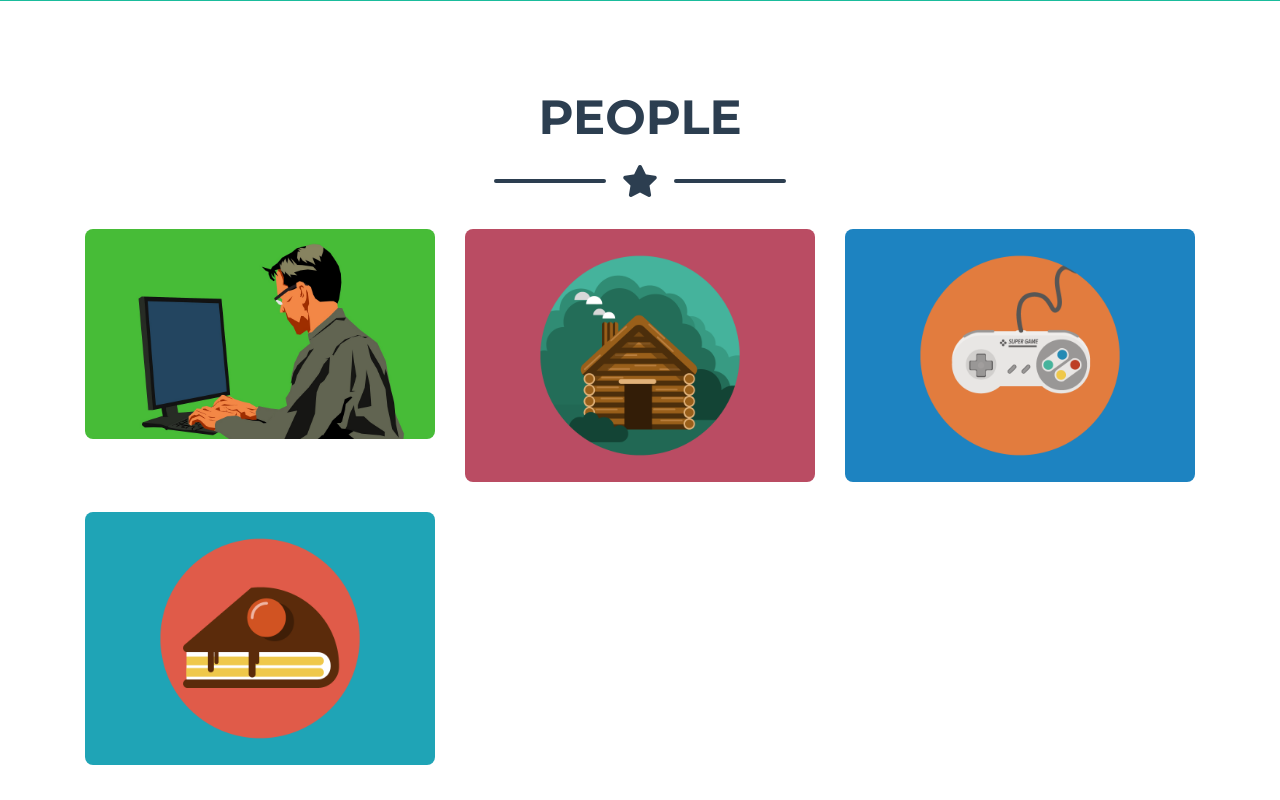
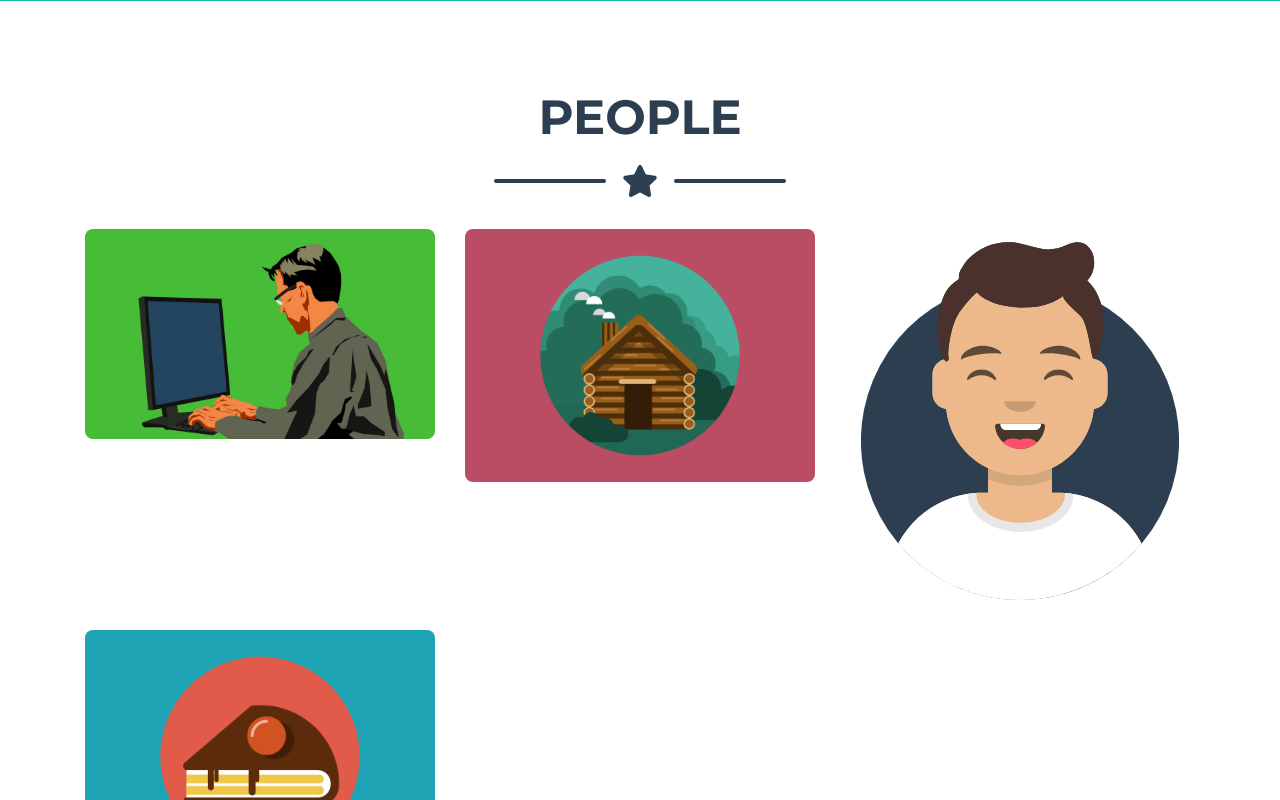
Before and after one commit to CEN-4010-001-Group-4/Team-Website, a website with bundled scripts: page index.html in a window 1280 px wide. Shown: the part 667-1467 px from the top of the page. Built offline with nearby package versions, Linux system fonts and the light colour scheme.

Commit message:
Updated profile pic for Richard

```diff
--- a/index.html
+++ b/index.html
@@ -119,7 +119,7 @@
                 <i class="fas fa-plus fa-3x"></i>
               </div>
             </div>
-            <img class="img-fluid" src="img/portfolio/richard.png" alt="">
+            <img class="img-fluid" src="people/richard/img/avataaars.svg" alt="">
           </div>
         </div>
 
@@ -288,7 +288,7 @@
                   <div class="divider-custom-line"></div>
                 </div>
                 <!-- Portfolio Modal - Image -->
-                <img class="img-fluid rounded mb-5" src="img/portfolio/richard.png" alt="">
+                <img class="img-fluid rounded mb-5" src="people/richard/img/avataaars.svg" alt="">
                 <!-- Portfolio Modal - Text -->
                 <p class="mb-5"><a href="./people/richard">About Me</a></p>
                 <p class="mb-5"><a href="http://lamp.cse.fau.edu/~urenar2016/">Individual LAMP Server</a></p>
```
Also changed, not shown: people/richard/index.html (+1 -1 lines).
